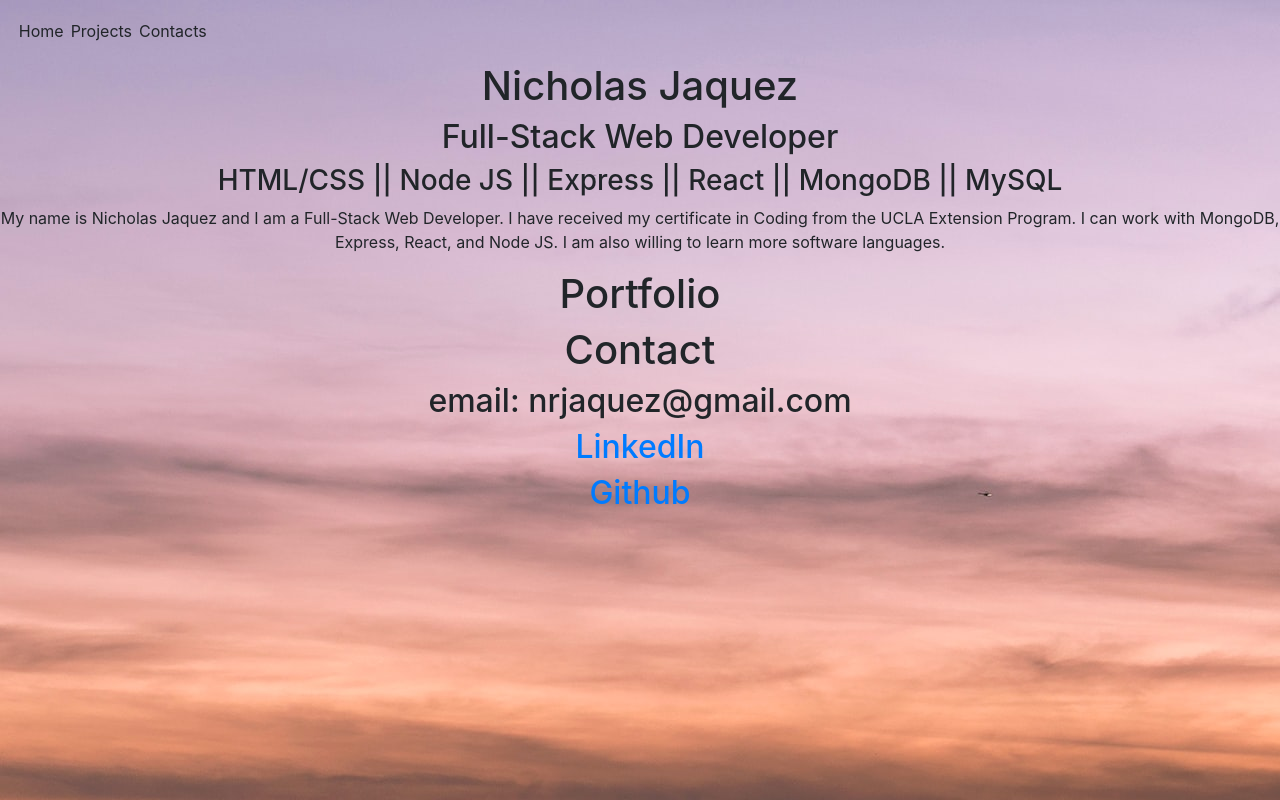
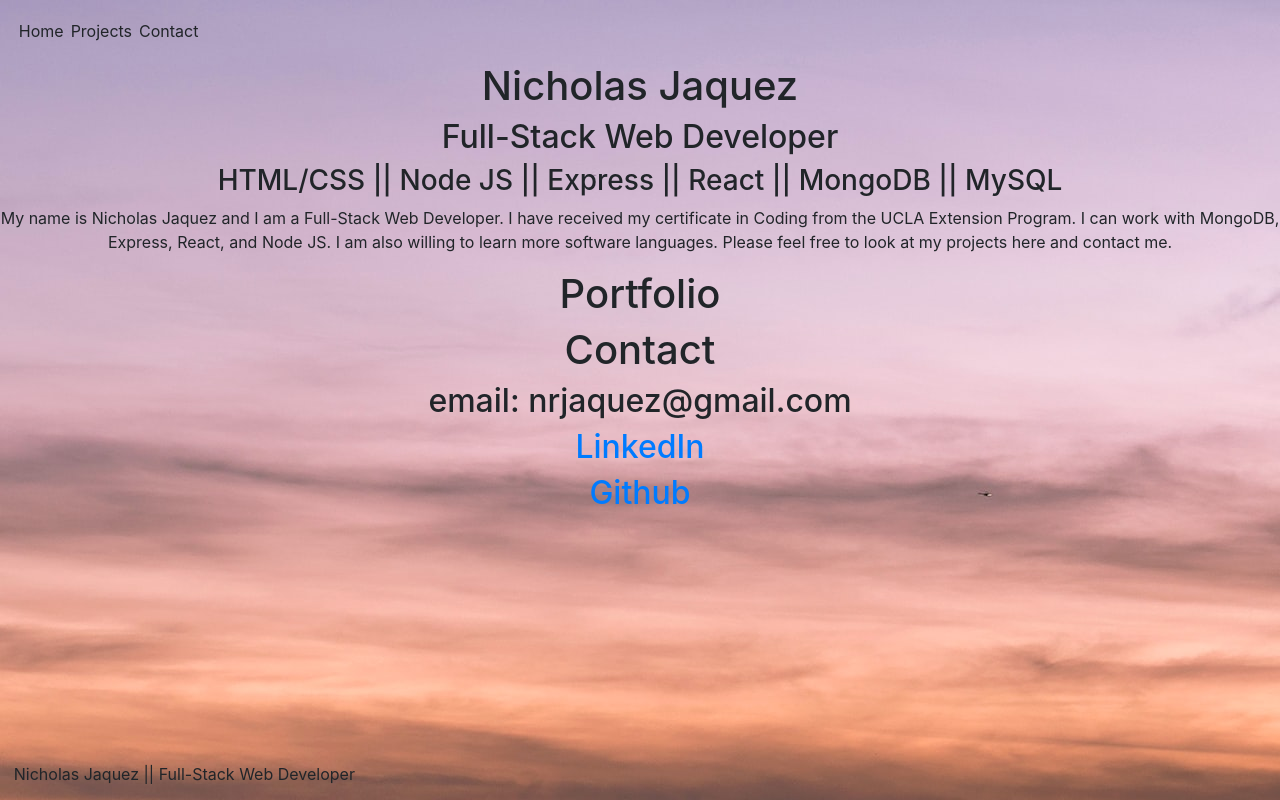
Before and after one commit to nickrayj45/NicholasJaquezReactPortfolio, a React (Create React App) app in the folder portfolio/: page / in a window 1280 px wide. Built offline with nearby package versions, Linux system fonts and the light colour scheme.

Commit message:
footerfixed on the bottom

```diff
--- a/portfolio/package.json
+++ b/portfolio/package.json
@@ -6,6 +6,7 @@
     "@testing-library/jest-dom": "^4.2.4",
     "@testing-library/react": "^9.5.0",
     "@testing-library/user-event": "^7.2.1",
+    "express": "^4.17.1",
     "react": "^16.13.1",
     "react-dom": "^16.13.1",
     "react-scripts": "3.4.1"
--- a/portfolio/src/App.js
+++ b/portfolio/src/App.js
@@ -6,6 +6,7 @@ import Wrapper from "./components/Wrapper/wrapper";
 import Contact from "./components/Contact/contact";
 import Projects from "./components/Projects/projects";
 import Header from "./components/Header/header";
+import Footer from "./components/Footer/footer";
 
 // class App extends Component {
 //   render(){
@@ -27,6 +28,7 @@ function App() {
      <HomePage />
      <Projects />
      <Contact />
+     <Footer />
     </Wrapper>
   </div>
   );
--- /dev/null
+++ b/portfolio/src/components/Footer/footer.css
@@ -0,0 +1,8 @@
+.footer {
+    text-align: center;
+    padding: 1%;
+    position: fixed;
+    bottom: 0;
+    left: 0;
+    right: 0;
+}
--- /dev/null
+++ b/portfolio/src/components/Footer/footer.js
@@ -0,0 +1,15 @@
+import React from "react";
+import "../Footer/footer.css";
+
+function footer() {
+    return (
+      <div className="footer">
+          <tr>
+              <td>Nicholas Jaquez || Full-Stack Web Developer</td>
+
+          </tr>
+      </div>
+    );
+  }
+
+  export default footer;
--- a/portfolio/src/components/Header/header.js
+++ b/portfolio/src/components/Header/header.js
@@ -5,9 +5,9 @@ function header() {
     return (
       <div className="header">
           <tr>
-              <td a href="www.google.com">Home</td>
+              <td to="www.google.com">Home</td>
               <td>Projects</td>
-              <td>Contacts</td>
+              <td>Contact</td>
           </tr>
       </div>
     );
--- a/portfolio/src/components/HomePage/homePage.css
+++ b/portfolio/src/components/HomePage/homePage.css
@@ -1,3 +1,12 @@
-body {
-    background: green;
+.homePage {
+    text-align: center;
+    margin: auto;
 }
+
+.aboutMe {
+    text-align: center;
+}
+
+p {
+    text-align: center;
+}
--- a/portfolio/src/components/HomePage/homePage.js
+++ b/portfolio/src/components/HomePage/homePage.js
@@ -1,4 +1,6 @@
 import React from "react";
+import "../HomePage/homePage.css"
+
 
 function homePage() {
   return (
@@ -8,10 +10,10 @@ function homePage() {
       <h3>HTML/CSS || Node JS || Express || React || MongoDB || MySQL</h3>
 
 
-        <p>
+        <p className="aboutMe">
             My name is Nicholas Jaquez and I am a Full-Stack Web Developer. I have received my certificate in Coding from
             the UCLA Extension Program. I can work with MongoDB, Express, React, and Node JS. I am also willing to
-            learn more software languages.
+            learn more software languages. Please feel free to look at my projects here and contact me.
         </p>
         </div>
   );
--- a/portfolio/src/components/Wrapper/wrapper.css
+++ /dev/null
@@ -1,3 +0,0 @@
-body {
-    background: lightseagreen;
-}
```
